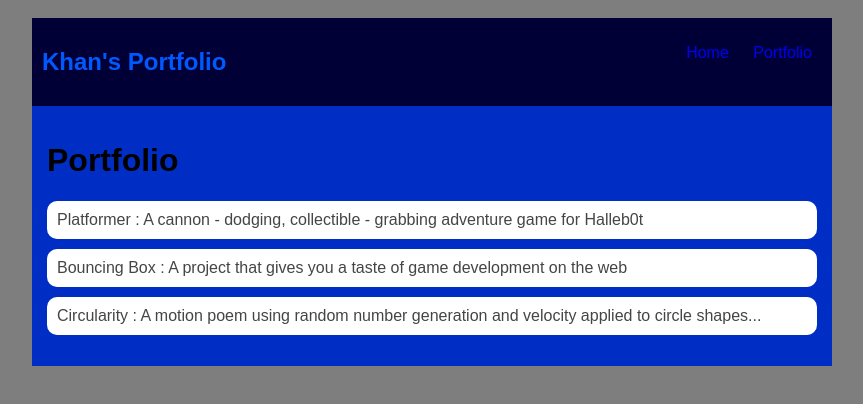
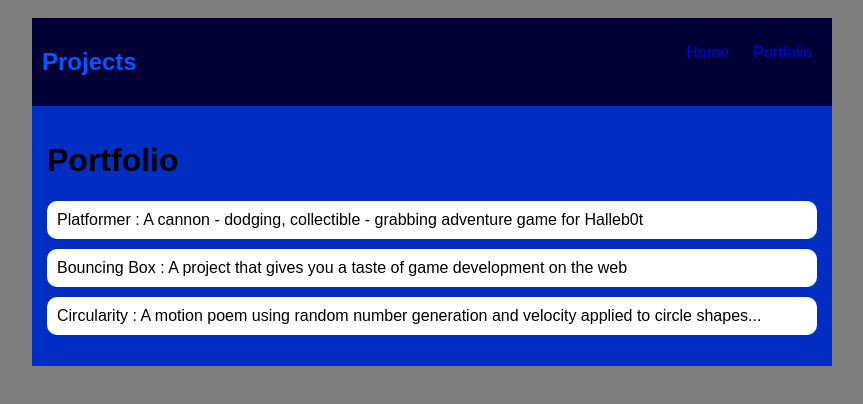
Before and after one commit to FarrakhanW/FarrakhanW.Github.io, a plain HTML site: page portfolio.html in a window 1280 px wide. Shown: the whole page, without its empty margins (208-1071 px from the left). Drawn offline with Linux system fonts and the light colour scheme.

Commit message:
add portfolio.html file

```diff
--- a/portfolio.html
+++ b/portfolio.html
@@ -103,12 +103,12 @@
         }
 
         #portfolio li:hover {
-            background: #eee;
+            background: rgb(255, 0, 0);
         }
 
         #portfolio a {
             text-decoration: none;
-            color: #454545;
+            color: #000000;
         }
     </style>
 </head>
@@ -116,7 +116,7 @@
 <body>
     <div id="all-contents">
         <nav>
-            <h1>Khan's Portfolio</h1>
+            <h1>Projects</h1>
             <ul id="nav-ul">
                 <li class="nav-li">
                     <a class="nav-a" href="index.html">Home</a>
```
